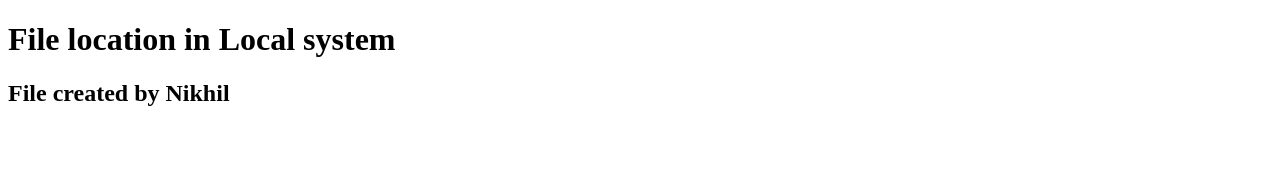
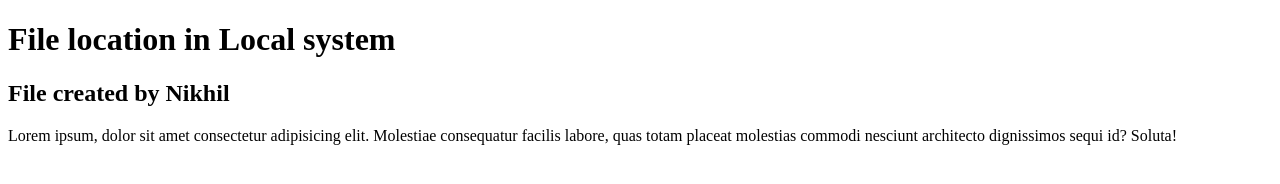
Before and after one commit to nikhiljaiswal9702-a11y/project, a plain HTML site: page index.html in a window 1280 px wide. Drawn offline with Linux system fonts and the light colour scheme.

Commit message:
Updated Commit

```diff
--- a/index.html
+++ b/index.html
@@ -8,5 +8,6 @@
 <body>
     <h1>File location in Local system</h1>
     <h2>File created by Nikhil</h2>
+    <p>Lorem ipsum, dolor sit amet consectetur adipisicing elit. Molestiae consequatur facilis labore, quas totam placeat molestias commodi nesciunt architecto dignissimos sequi id? Soluta!</p>
 </body>
 </html>
```
